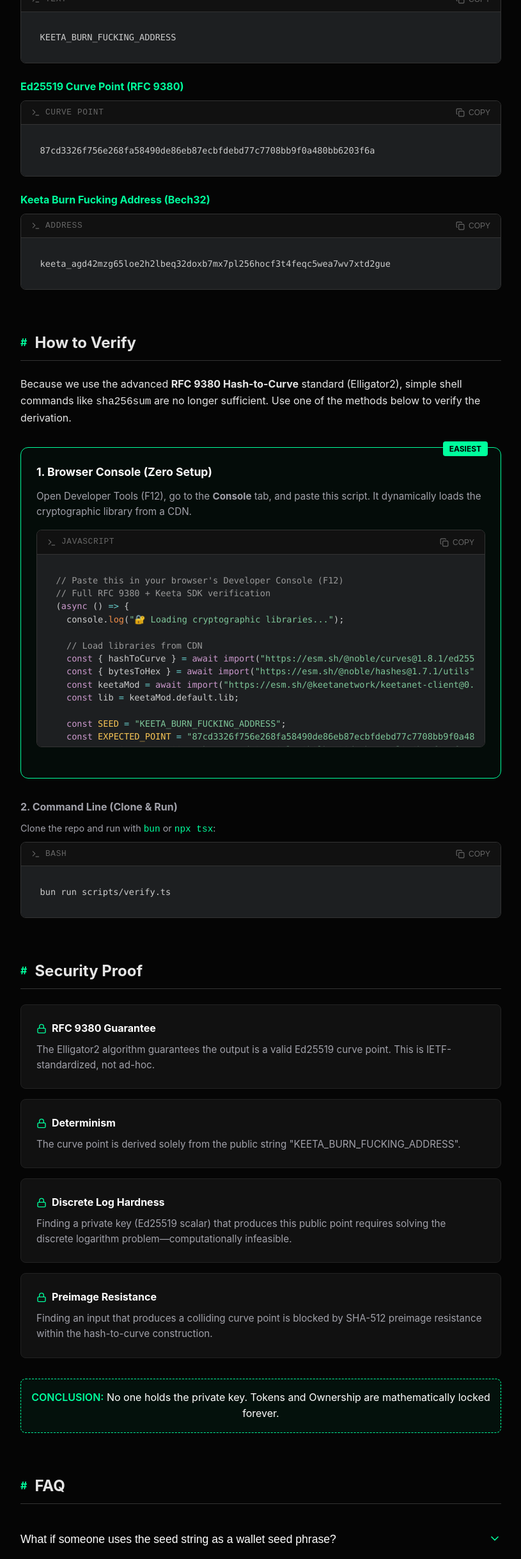
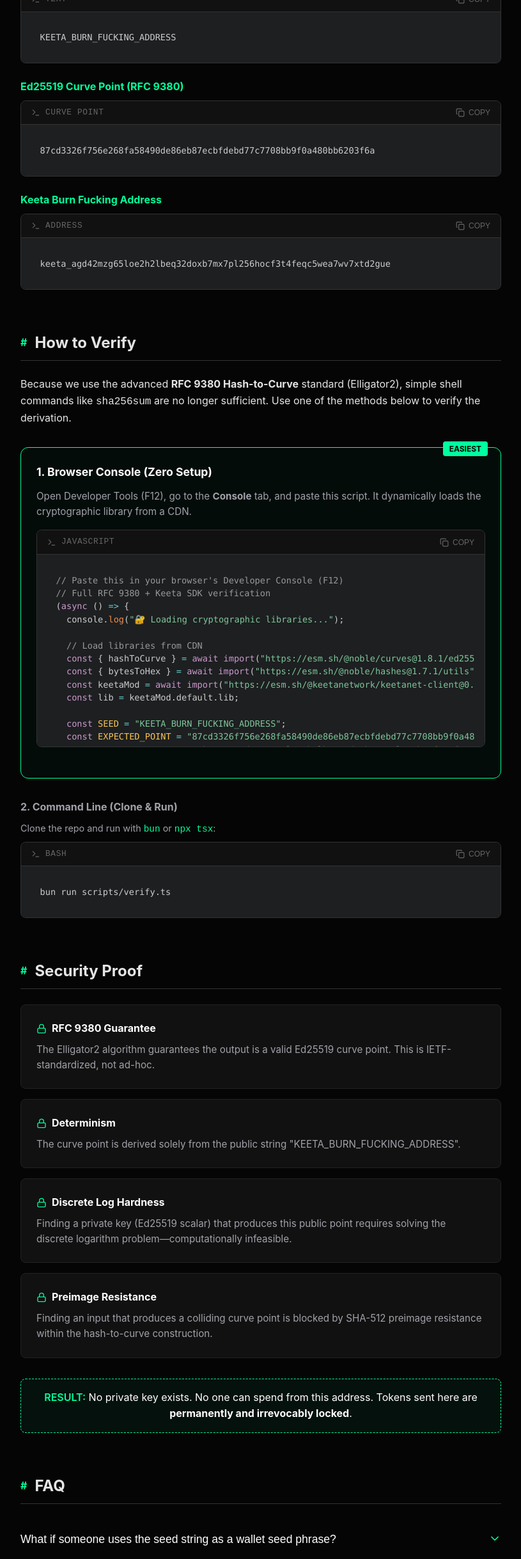
Before and after one commit to moww20/justfuckinguseburnaddress.com, a React (Vite) app: page / in a window 1280 px wide. Shown: the part 2037-4474 px from the top of the page at 64% size, without its empty margins (232-1047 px from the left). Built offline with nearby package versions, Linux system fonts and the light colour scheme.

Commit message:
Polish website: syntax highlighting, improved conclusion, and updated README

```diff
--- a/src/App.tsx
+++ b/src/App.tsx
@@ -170,7 +170,7 @@
           <h3 style={{ fontSize: '1rem', marginBottom: '0.5rem', color: 'var(--accent)' }}>Ed25519 Curve Point (RFC 9380)</h3>
           <TerminalBlock label="curve point" content={curvePointHex} />
 
-          <h3 style={{ fontSize: '1rem', marginBottom: '0.5rem', color: 'var(--accent)' }}>Keeta Burn Fucking Address (Bech32)</h3>
+          <h3 style={{ fontSize: '1rem', marginBottom: '0.5rem', color: 'var(--accent)' }}>Keeta Burn Fucking Address</h3>
           <TerminalBlock label="address" content={address} />
         </Section>
 
@@ -217,7 +217,7 @@
             ))}
           </ul>
           <div style={{ marginTop: '2rem', textAlign: 'center', padding: '1rem', border: '1px dashed var(--accent)', borderRadius: '8px', color: '#fff', background: 'rgba(0, 255, 157, 0.05)' }}>
-            <span style={{ color: 'var(--accent)', fontWeight: 600 }}>CONCLUSION:</span> No one holds the private key. Tokens and Ownership are mathematically locked forever.
+            <span style={{ color: 'var(--accent)', fontWeight: 600 }}>RESULT:</span> No private key exists. No one can spend from this address. Tokens sent here are <strong>permanently and irrevocably locked</strong>.
           </div>
         </Section>
 
```
Also changed, not shown: 1 other file (tests, documents, lock files or other folders).
